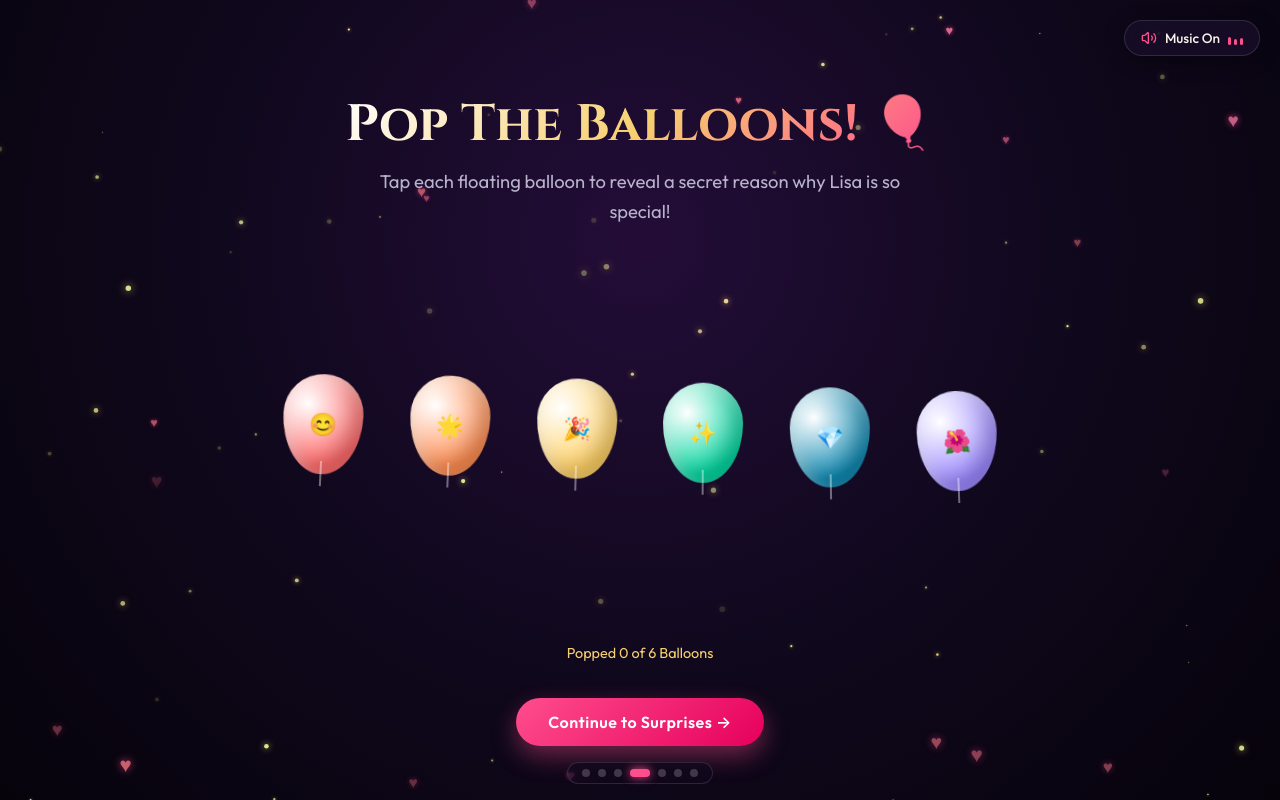
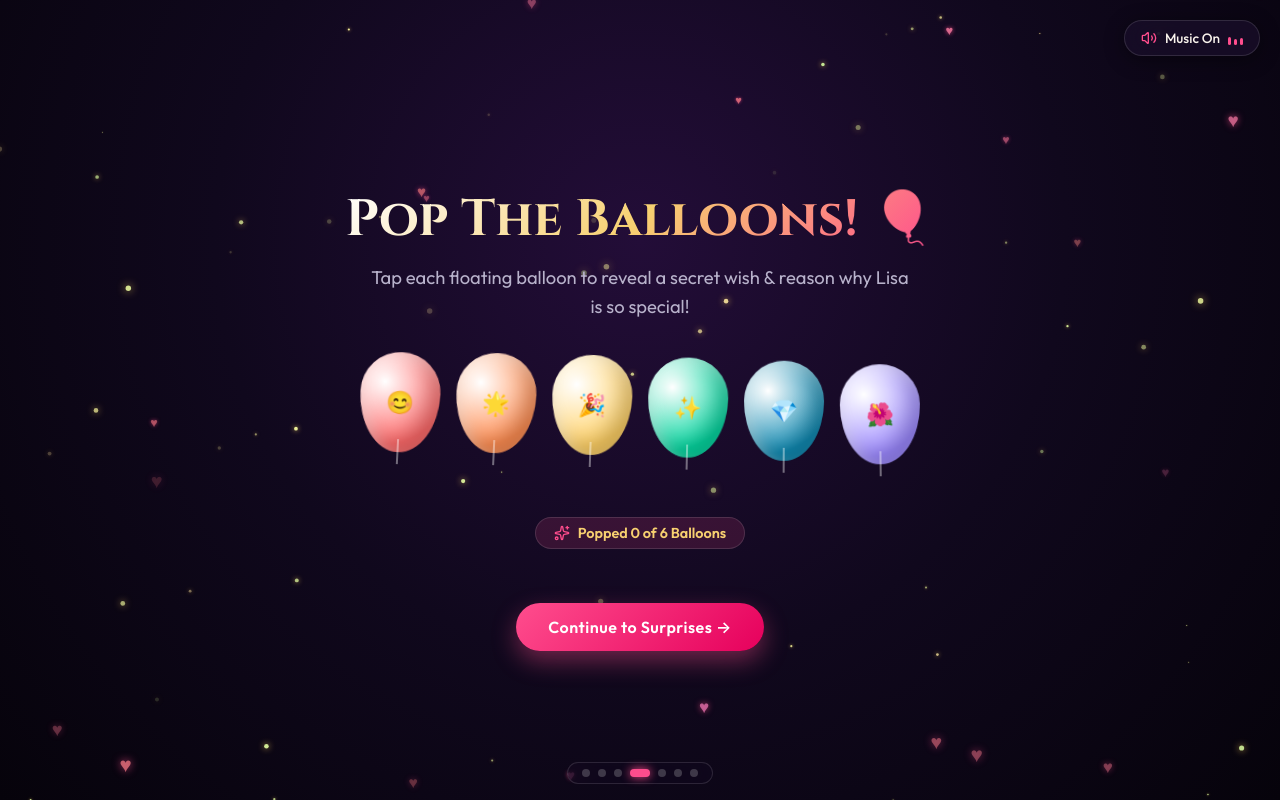
Before and after one commit to arindam9917-eng/riju-s-birthday, a React (Vite) app: page / in a window 1280 px wide. Both pictures are taken after a click on the element 646 px from the left and 773 px from the top of the page. Built offline with nearby package versions, Linux system fonts and the light colour scheme; a web font is replaced by a local one.

Commit message:
style: center revealed wish cards in balloon scene

```diff
--- a/src/scenes/Scene4Balloons.jsx
+++ b/src/scenes/Scene4Balloons.jsx
@@ -1,12 +1,13 @@
 import React, { useState } from 'react';
 import { birthdayData } from '../data/birthdayData';
-import { X } from 'lucide-react';
+import { X, Sparkles, CheckCircle } from 'lucide-react';
+import confetti from 'canvas-confetti';
 
 export default function Scene4Balloons({ onNext }) {
   const [poppedIds, setPoppedIds] = useState([]);
   const [activeReason, setActiveReason] = useState(null);
 
-  // Simple Web Audio API pop sound synthesized live
+  // Synthesize soft pop sound with Web Audio API
   const playPopSound = () => {
     try {
       const AudioCtx = window.AudioContext || window.webkitAudioContext;
@@ -16,19 +17,19 @@ export default function Scene4Balloons({ onNext }) {
       const gain = ctx.createGain();
 
       osc.type = 'sine';
-      osc.frequency.setValueAtTime(400, ctx.currentTime);
-      osc.frequency.exponentialRampToValueAtTime(80, ctx.currentTime + 0.1);
+      osc.frequency.setValueAtTime(450, ctx.currentTime);
+      osc.frequency.exponentialRampToValueAtTime(60, ctx.currentTime + 0.12);
 
-      gain.gain.setValueAtTime(0.5, ctx.currentTime);
-      gain.gain.exponentialRampToValueAtTime(0.01, ctx.currentTime + 0.1);
+      gain.gain.setValueAtTime(0.6, ctx.currentTime);
+      gain.gain.exponentialRampToValueAtTime(0.01, ctx.currentTime + 0.12);
 
       osc.connect(gain);
       gain.connect(ctx.destination);
 
       osc.start();
-      osc.stop(ctx.currentTime + 0.1);
+      osc.stop(ctx.currentTime + 0.12);
     } catch (e) {
-      // Audio fallback
+      // Fallback
     }
   };
 
@@ -41,57 +42,137 @@ export default function Scene4Balloons({ onNext }) {
     playPopSound();
     setPoppedIds((prev) => [...prev, reason.id]);
     setActiveReason(reason);
+
+    // Mini confetti burst on pop
+    confetti({
+      particleCount: 35,
+      spread: 60,
+      origin: { y: 0.5 }
+    });
   };
 
   const allPopped = poppedIds.length === birthdayData.reasons.length;
+  const poppedReasons = birthdayData.reasons.filter((r) => poppedIds.includes(r.id));
+  const unpoppedReasons = birthdayData.reasons.filter((r) => !poppedIds.includes(r.id));
 
   return (
-    <div className="scene-wrapper">
-      <h2 className="scene-title">Pop The Balloons! 🎈</h2>
-      <p className="scene-subtitle">
-        Tap each floating balloon to reveal a secret reason why {birthdayData.recipientName} is so special!
+    <div className="scene-wrapper" style={{ display: 'flex', flexDirection: 'column', alignItems: 'center', margin: '0 auto', width: '100%' }}>
+      <h2 className="scene-title" style={{ textAlign: 'center' }}>Pop The Balloons! 🎈</h2>
+      <p className="scene-subtitle" style={{ textAlign: 'center', margin: '0 auto 20px auto' }}>
+        Tap each floating balloon to reveal a secret wish & reason why {birthdayData.recipientName} is so special!
       </p>
 
-      <div className="balloons-area">
-        {birthdayData.reasons.map((reason, index) => {
-          const isPopped = poppedIds.includes(reason.id);
-          return (
+      {/* Unpopped Floating Balloons Container (Centered) */}
+      {unpoppedReasons.length > 0 && (
+        <div
+          style={{
+            display: 'flex',
+            justifyContent: 'center',
+            alignItems: 'center',
+            flexWrap: 'wrap',
+            gap: '16px',
+            width: '100%',
+            maxWidth: '560px',
+            margin: '10px auto 25px auto',
+            minHeight: '140px'
+          }}
+        >
+          {unpoppedReasons.map((reason, index) => (
             <div
               key={reason.id}
-              className={`balloon-item ${isPopped ? 'balloon-popped' : ''}`}
+              className="balloon-item"
               style={{
                 background: `radial-gradient(circle at 30% 30%, #ffffff 0%, ${reason.color} 70%)`,
-                animationDelay: `${index * 0.4}s`
+                animationDelay: `${index * 0.3}s`,
+                display: 'flex',
+                alignItems: 'center',
+                justifyContent: 'center'
               }}
               onClick={() => handlePopBalloon(reason)}
               title="Tap to pop!"
             >
-              <span
-                style={{
-                  position: 'absolute',
-                  top: '50%',
-                  left: '50%',
-                  transform: 'translate(-50%, -50%)',
-                  fontSize: '1.4rem'
-                }}
-              >
-                {reason.icon}
-              </span>
+              <span style={{ fontSize: '1.4rem' }}>{reason.icon}</span>
             </div>
-          );
-        })}
+          ))}
+        </div>
+      )}
+
+      {/* Progress Badge (Centered) */}
+      <div
+        style={{
+          display: 'inline-flex',
+          alignItems: 'center',
+          justifyContent: 'center',
+          gap: '8px',
+          background: 'rgba(255, 77, 141, 0.15)',
+          border: '1px solid var(--border-glass)',
+          padding: '6px 18px',
+          borderRadius: '30px',
+          color: 'var(--text-gold)',
+          fontSize: '0.9rem',
+          fontWeight: 600,
+          margin: '0 auto 20px auto'
+        }}
+      >
+        <Sparkles size={16} color="var(--rose-primary)" />
+        <span>
+          {allPopped ? '🎉 All 6 Wishes Revealed!' : `Popped ${poppedIds.length} of ${birthdayData.reasons.length} Balloons`}
+        </span>
       </div>
 
-      <div style={{ marginTop: '10px' }}>
-        <p style={{ color: 'var(--text-gold)', fontSize: '0.9rem', marginBottom: '12px' }}>
-          Popped {poppedIds.length} of {birthdayData.reasons.length} Balloons
-        </p>
+      {/* Revealed Wish Cards in Middle Portion (Centered) */}
+      {poppedReasons.length > 0 && (
+        <div
+          style={{
+            display: 'flex',
+            flexDirection: 'column',
+            alignItems: 'center',
+            justifyContent: 'center',
+            gap: '16px',
+            width: '100%',
+            maxWidth: '560px',
+            margin: '10px auto 25px auto'
+          }}
+        >
+          {poppedReasons.map((reason) => (
+            <div
+              key={reason.id}
+              className="glass-card"
+              style={{
+                width: '100%',
+                padding: '20px 24px',
+                textAlign: 'center',
+                borderLeft: `4px solid ${reason.color}`,
+                display: 'flex',
+                flexDirection: 'column',
+                alignItems: 'center',
+                justifyContent: 'center',
+                cursor: 'pointer',
+                animation: 'sceneFadeIn 0.5s ease-out forwards',
+                transition: 'transform 0.2s ease, box-shadow 0.2s ease'
+              }}
+              onClick={() => setActiveReason(reason)}
+            >
+              <div style={{ fontSize: '2.2rem', marginBottom: '8px' }}>{reason.icon}</div>
+              <h3 style={{ fontFamily: 'var(--font-serif)', color: 'var(--text-gold)', fontSize: '1.2rem', marginBottom: '6px' }}>
+                {reason.title}
+              </h3>
+              <p style={{ color: 'var(--text-cream)', lineHeight: '1.6', fontSize: '0.95rem', margin: 0 }}>
+                {reason.text}
+              </p>
+            </div>
+          ))}
+        </div>
+      )}
+
+      {/* Action Button (Centered) */}
+      <div style={{ display: 'flex', justifyContent: 'center', width: '100%', marginTop: '10px' }}>
         <button className="btn-primary" onClick={onNext}>
           <span>{allPopped ? 'Unlock Scratch Surprises 🎁' : 'Continue to Surprises →'}</span>
         </button>
       </div>
 
-      {/* Reason Modal Card */}
+      {/* Active Modal Popup (Centered) */}
       {activeReason && (
         <div
           style={{
@@ -100,7 +181,7 @@ export default function Scene4Balloons({ onNext }) {
             left: 0,
             width: '100vw',
             height: '100vh',
-            background: 'rgba(11, 7, 20, 0.85)',
+            background: 'rgba(11, 7, 20, 0.88)',
             backdropFilter: 'blur(12px)',
             zIndex: 1000,
             display: 'flex',
@@ -112,7 +193,15 @@ export default function Scene4Balloons({ onNext }) {
         >
           <div
             className="glass-card"
-            style={{ maxWidth: '420px', width: '100%', position: 'relative' }}
+            style={{
+              maxWidth: '440px',
+              width: '100%',
+              textAlign: 'center',
+              position: 'relative',
+              padding: '32px 24px',
+              margin: '0 auto',
+              border: `1px solid ${activeReason.color}`
+            }}
             onClick={(e) => e.stopPropagation()}
           >
             <button
@@ -130,16 +219,20 @@ export default function Scene4Balloons({ onNext }) {
               <X size={20} />
             </button>
 
-            <div style={{ fontSize: '3rem', marginBottom: '10px' }}>{activeReason.icon}</div>
+            <div style={{ fontSize: '3.2rem', marginBottom: '12px' }}>{activeReason.icon}</div>
             <h3 style={{ fontFamily: 'var(--font-serif)', color: 'var(--text-gold)', fontSize: '1.4rem', marginBottom: '12px' }}>
               {activeReason.title}
             </h3>
-            <p style={{ color: 'var(--text-cream)', lineHeight: '1.6', fontSize: '1.05rem' }}>
+            <p style={{ color: 'var(--text-cream)', lineHeight: '1.7', fontSize: '1.05rem', margin: '0 0 20px 0' }}>
               {activeReason.text}
             </p>
 
-            <button className="btn-primary" style={{ marginTop: '20px', padding: '10px 24px', fontSize: '0.9rem' }} onClick={() => setActiveReason(null)}>
-              Close & Pop More 🎈
+            <button
+              className="btn-primary"
+              style={{ padding: '10px 28px', fontSize: '0.9rem', margin: '0 auto' }}
+              onClick={() => setActiveReason(null)}
+            >
+              {allPopped ? 'Awesome! ✨' : 'Pop More Balloons 🎈'}
             </button>
           </div>
         </div>
```
